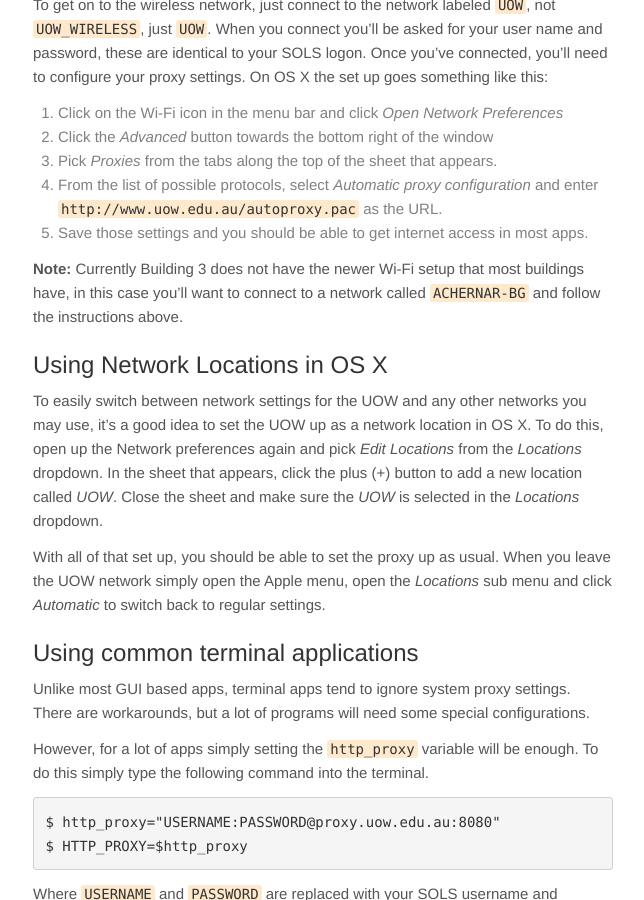
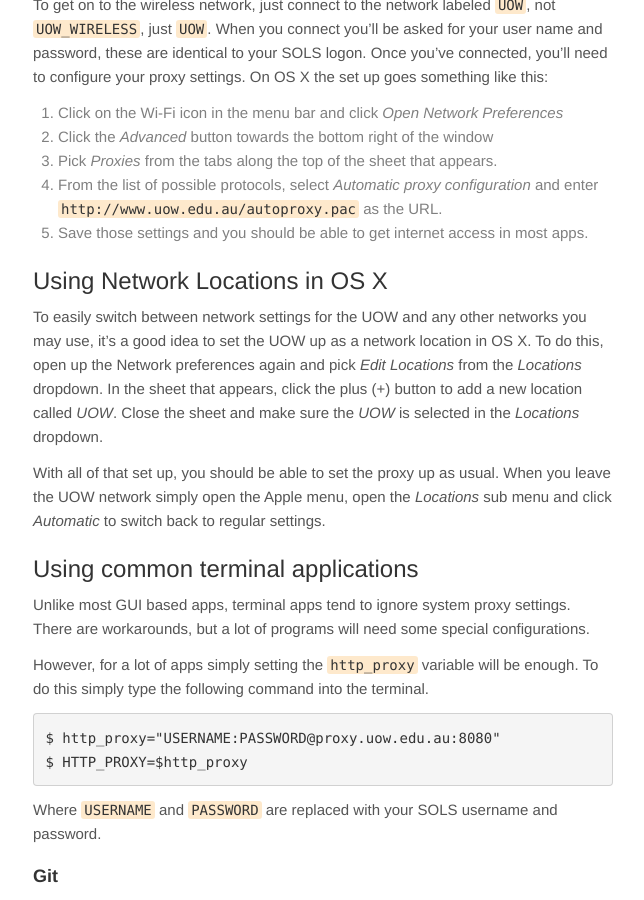
Before and after one commit to rpowelll/rpowelll.github.com, a Jekyll site: the page built from notes/uow-proxy.html, in a window 1280 px wide and 900 px high, scrolled down 312 px. Shown: the whole window, without its empty margins (317-961 px from the left). Built offline with Jekyll 4.4.1, drawn with Linux system fonts in a browser that asks for light colours; nearby versions of some CDN libraries; Markdown is read by kramdown in place of the engine named in the settings.

Commit message:
Building 3 got wi-fi
Truly it is a glorious day

```diff
--- a/notes/uow-proxy.html
+++ b/notes/uow-proxy.html
@@ -25,10 +25,6 @@
  and enter <code>http://www.uow.edu.au/autoproxy.pac</code> as the URL.</li>
 <li>Save those settings and you should be able to get internet access in most apps.</li>
 </ol>
-
-<p><strong>Note:</strong> Currently Building 3 does not have the newer Wi-Fi setup that most
-buildings have, in this case you&#8217;ll want to connect to a network called
-<code>ACHERNAR-BG</code> and follow the instructions above.</p>
 
 <h2 id="usingnetworklocationsinosx">Using Network Locations in OS X</h2>
 
```
Also changed, not shown: notes/uow-proxy.md (+0 -4 lines).
